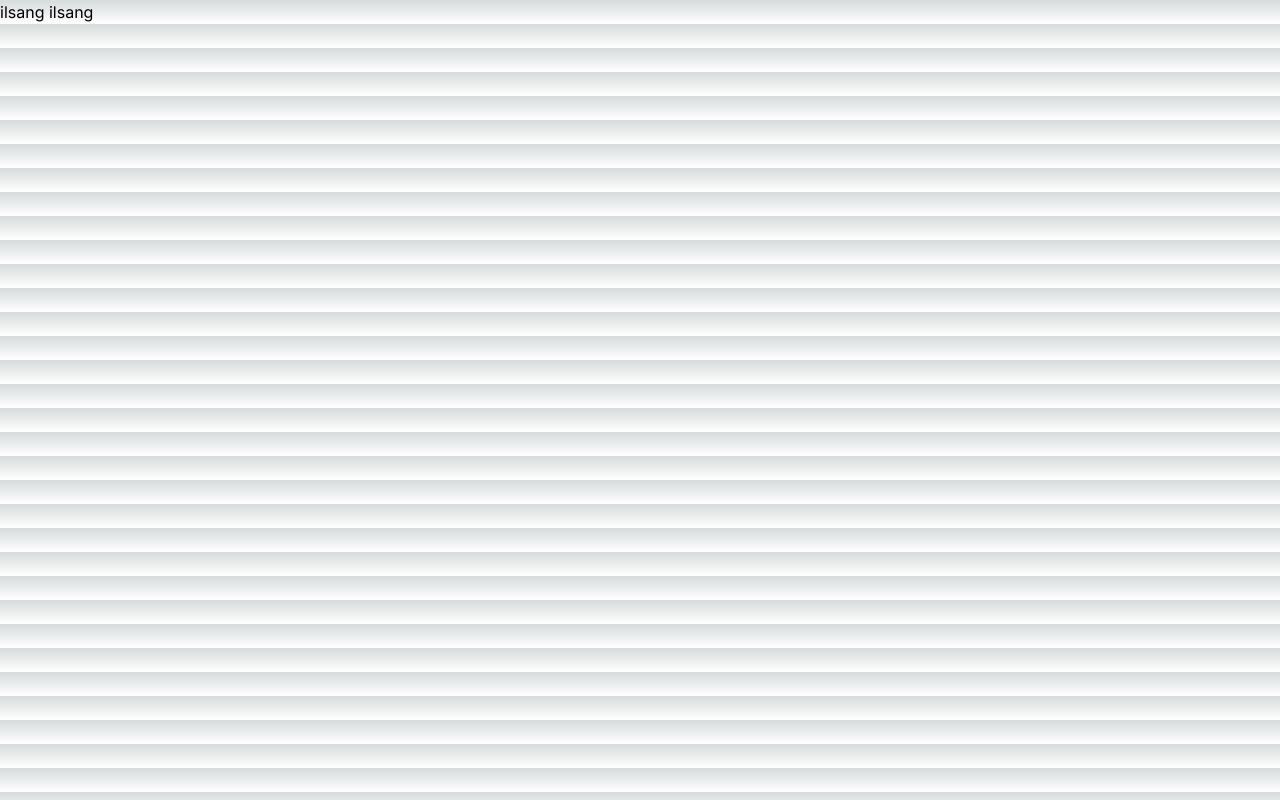
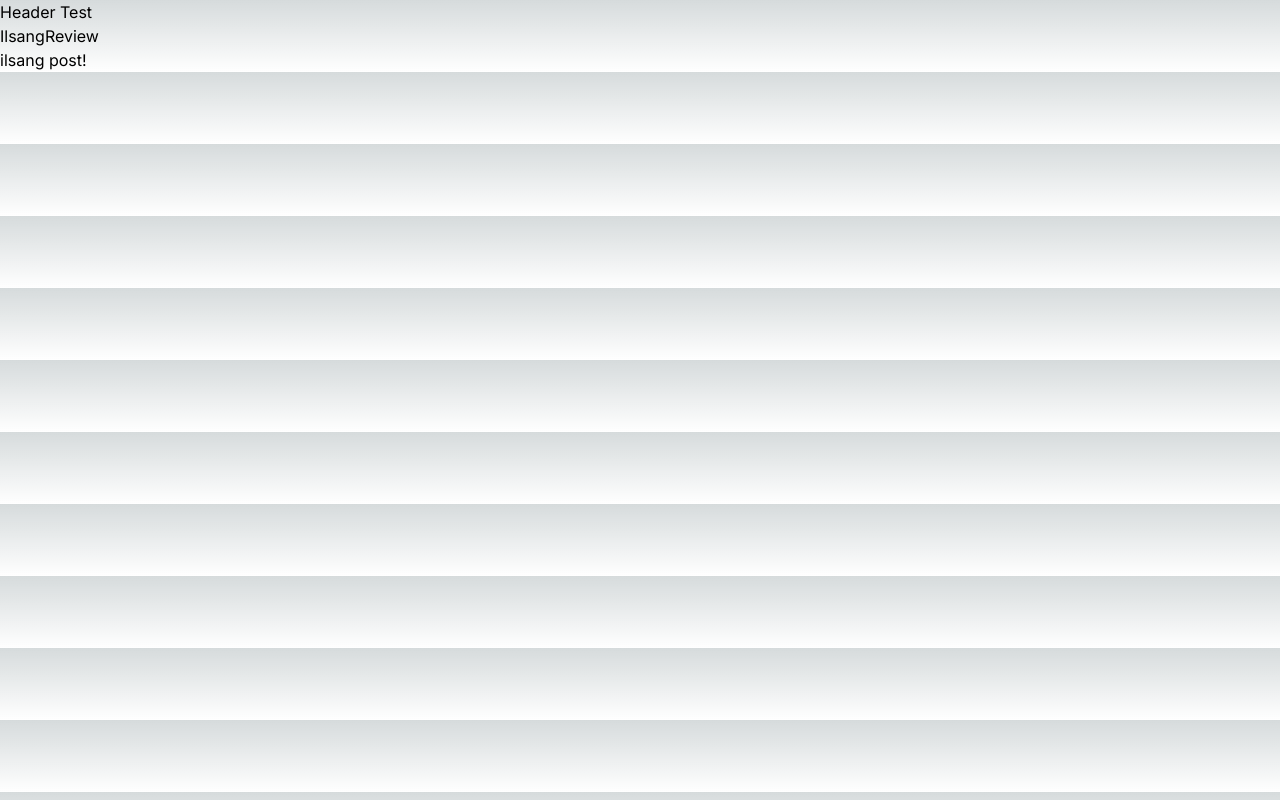
Before and after one commit to ejaman/NextCRUD, a Next.js app: page /post/ilsang in a window 1280 px wide. Built offline with nearby package versions, Linux system fonts and the light colour scheme.

Commit message:
feat: check layout

```diff
--- a/src/app/layout.tsx
+++ b/src/app/layout.tsx
@@ -16,7 +16,14 @@ export default function RootLayout({
 }>) {
   return (
     <html lang="en">
-      <body className={inter.className}>{children}</body>
+      <body className={inter.className}>
+        <header>Header Test</header>
+        <nav>
+          <a href="/post/ilsang">Ilsang</a>
+          <a href="/post/review">Review</a>
+        </nav>
+        {children}
+      </body>
     </html>
   );
 }
--- a/src/app/post/[slug]/page.tsx
+++ b/src/app/post/[slug]/page.tsx
@@ -9,7 +9,7 @@ type Props = {
 // props로 어떤 경로인지 알려줌
 export default function Ilsang({ params }: Props) {
   let a;
-  return <div>{params.slug} ilsang</div>;
+  return <div>{params.slug} post!</div>;
 }
 
 // 지정 x는 SSR, 지정 o는 SSG
```
Also changed, not shown: src/app/note.txt.
